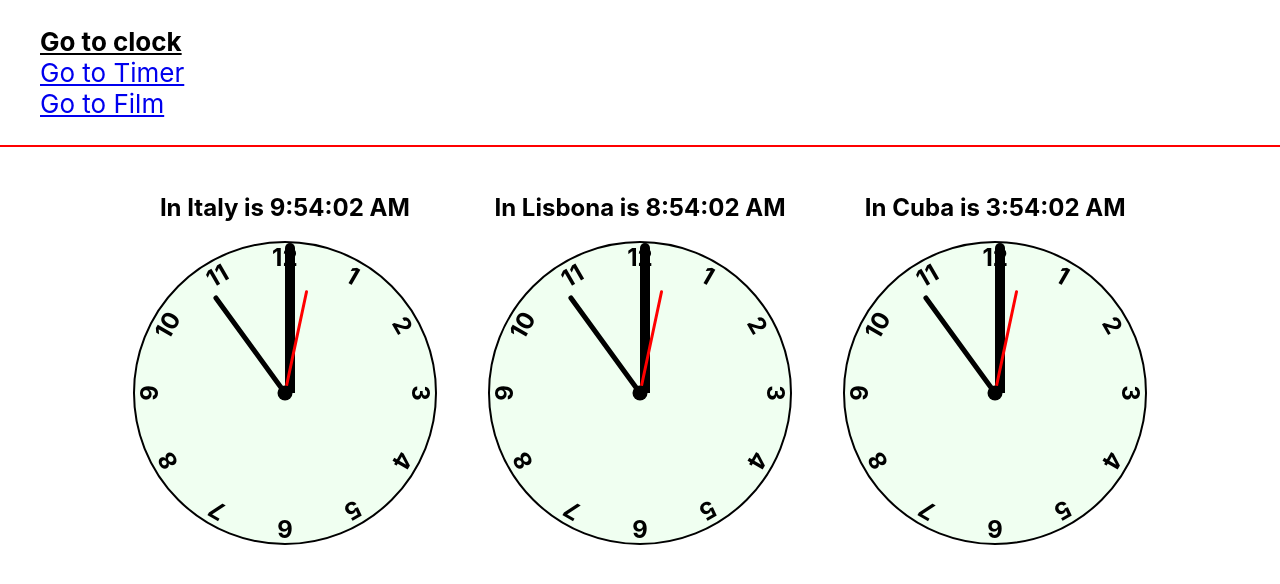
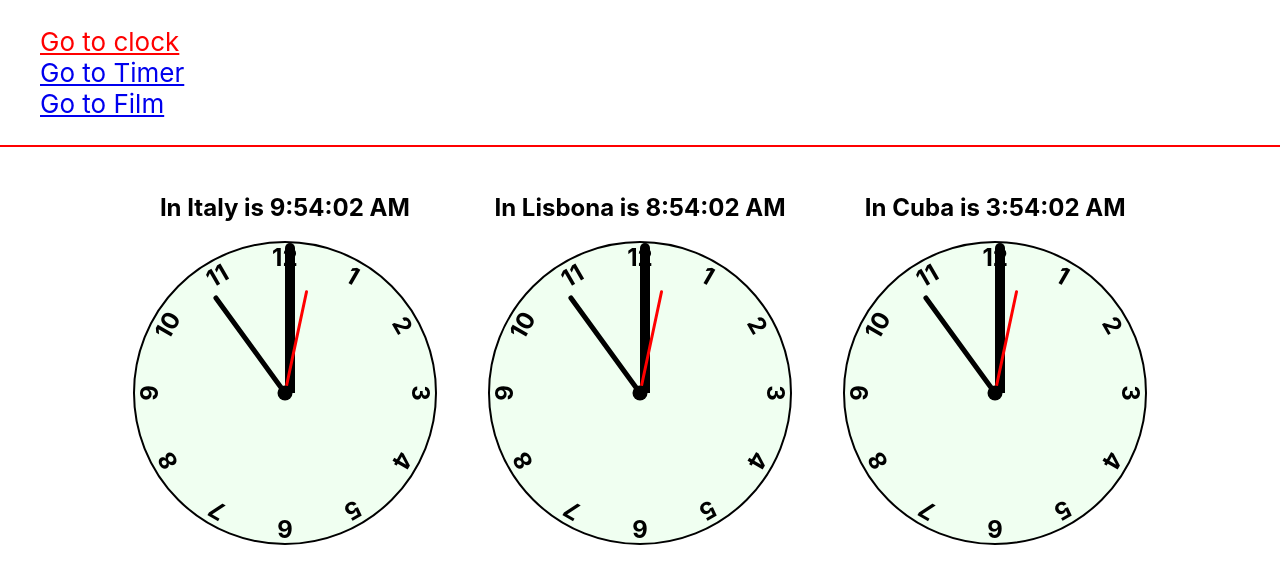
Before and after one commit to Luigi-Tramparulo/Frontend-exercise, a React (Create React App) app: page /clock in a window 1280 px wide. Shown: the top 584 px of the page. Built offline with nearby package versions, Linux system fonts and the light colour scheme.

Commit message:
style: changed NavLink and apply a property into css

```diff
--- a/src/App.css
+++ b/src/App.css
@@ -3,3 +3,7 @@
   color: white;
   border-bottom: 2px solid red ;
 }
+
+.selected{
+  color: red;
+}
--- a/src/App.js
+++ b/src/App.js
@@ -18,13 +18,13 @@ function App() {
         <nav>
           <ul>
             <li>
-              <NavLink to="/clock" activeStyle={{ fontWeight: "bold", color: "black" }}>Go to clock</NavLink>
+              <NavLink to="/clock" activeClassName="selected" >Go to clock</NavLink>
             </li>
             <li>
-              <NavLink to="/timer" activeStyle={{ fontWeight: "bold", color: "black" }} > Go to Timer </NavLink>
+              <NavLink to="/timer" activeClassName="selected" > Go to Timer </NavLink>
             </li>
             <li>
-              <NavLink to="/film" activeStyle={{ fontWeight: "bold", color: "black" }} > Go to Film </NavLink>
+              <NavLink to="/film" activeClassName="selected" > Go to Film </NavLink>
             </li>
           </ul>
           </nav>
```
